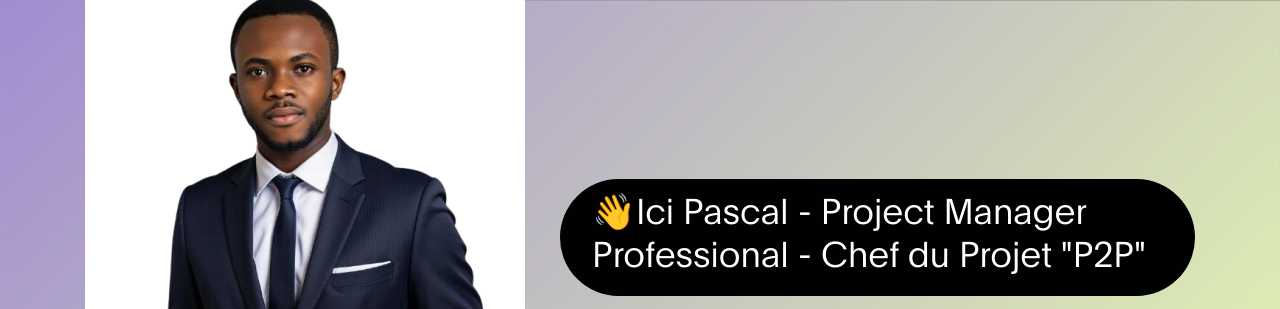
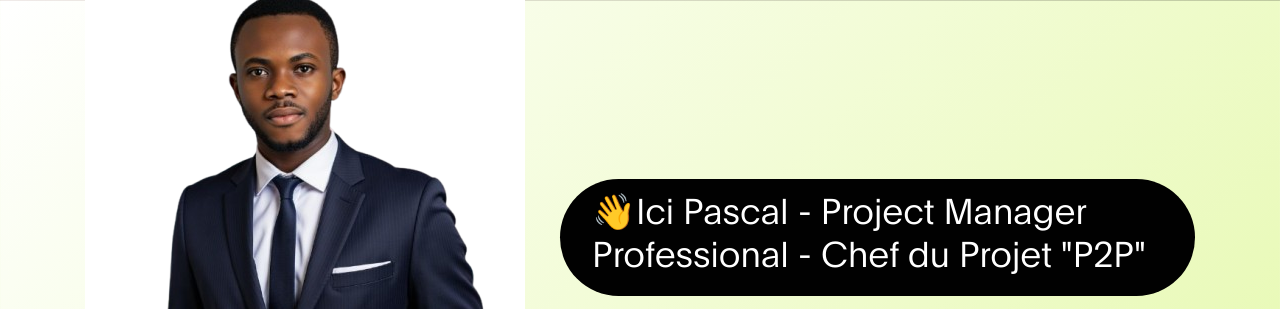
Before and after one commit to Martins-ui/cv_github_pascal, a plain HTML site: page index.html in a window 1280 px wide. Shown: the top 309 px of the page. Drawn offline with nearby package versions, Linux system fonts and the light colour scheme.

Commit message:
Update index.html

```diff
--- a/index.html
+++ b/index.html
@@ -68,7 +68,7 @@ https://www.tooplate.com/view/2120-ben-resume
         flex-direction: column;
         justify-content: center;
         align-items: center;
-        background: linear-gradient(-45deg, #000000, #fad0c4, #e6f9af, #a18cd1);
+        background: linear-gradient(-45deg, #000000, #fad0c4, #e6f9af, #ffffff);
         animation: gradientAnimation 10s ease infinite;
     }
 
```
